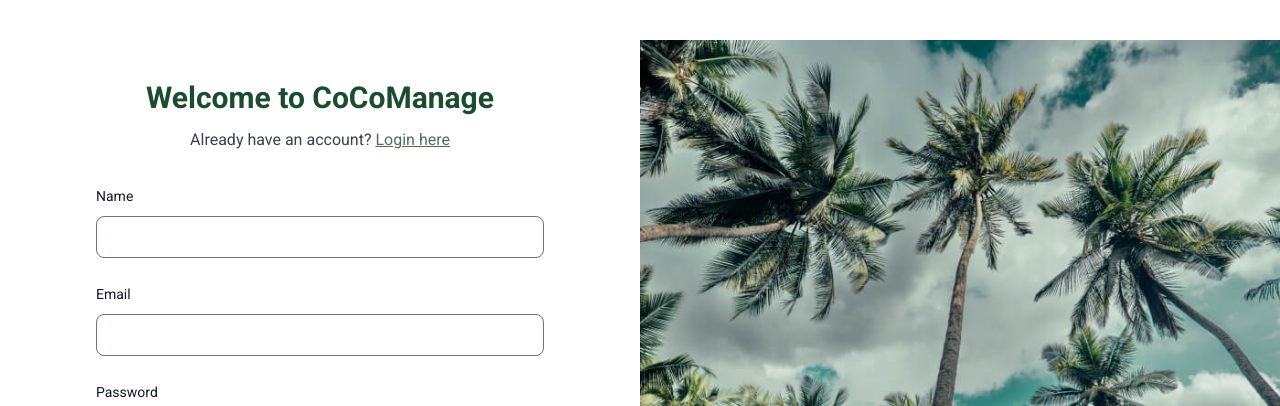
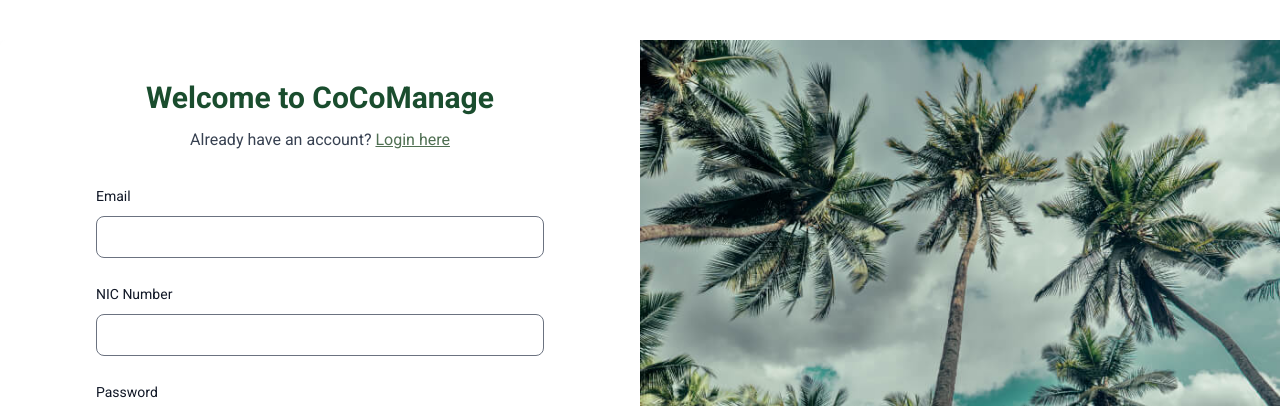
Before and after one commit to SA-Tester/CocoManage, a React (Vite) app in the folder frontend/: page /signup in a window 1280 px wide. Shown: the top 406 px of the page. Built offline with nearby package versions, Linux system fonts and the light colour scheme.

Commit message:
Updated signup

```diff
--- a/frontend/src/pages/SignUp.jsx
+++ b/frontend/src/pages/SignUp.jsx
@@ -4,7 +4,7 @@ import { Label, TextInput, Button } from "flowbite-react";
 import axios from "axios";
 
 const SignUp = () => {
-	const [name, setName] = useState("");
+  const [nic, setNic] = useState("");
   const [email, setEmail] = useState("");
   const [password, setPassword] = useState("");
   const [confirmPassword, setConfirmPassword] = useState("");
@@ -13,10 +13,6 @@ const SignUp = () => {
   const [loading, setLoading] = useState(false);
 
   //frontend form validations
-	const validateName = (name) => {
-		return /^[a-zA-Z\s]+$/.test(name);
-	};
-
   const validateEmail = (email) => {
     return /^[^\s@]+@[^\s@]+\.[^\s@]+$/.test(email);
   };
@@ -26,13 +22,13 @@ const SignUp = () => {
     setError("");
     setSuccess("");
 
-		if (!validateName(name)) {
-			setError("Name should not include numbers or special characters.");
+    if (!validateEmail(email)) {
+      setError("Invalid email address.");
       return;
     }
 
-		if (!validateEmail(email)) {
-			setError("Invalid email address.");
+    if (nic.length !== 10 && nic.length !== 12) {
+      setError("Your NIC number should contain 10 or 12 characters.");
       return;
     }
 
@@ -49,7 +45,7 @@ const SignUp = () => {
     try {
       setLoading(true);
       const response = await axios.post("http://127.0.0.1:8000/api/signup/", {
-				name,
+        nic,
         email,
         password,
         confirmPassword,
@@ -90,21 +86,6 @@ const SignUp = () => {
                   {error && <p style={{ color: "red" }}>{error}</p>}
                   {success && <p style={{ color: "green" }}>{success}</p>}
                 </div>
-								{/*Name*/}
-								<div className="mb-6">
-									<div className="mb-2 block">
-										<Label htmlFor="name" value="Name" className="capitalize" />
-									</div>
-									<TextInput
-										id="name"
-										name="name"
-										type="text"
-										value={name}
-										onChange={(e) => setName(e.target.value)}
-										required
-										color={"dark"}
-									/>
-								</div>
                 {/*email*/}
                 <div className="mb-6">
                   <div className="mb-2 block">
@@ -120,6 +101,25 @@ const SignUp = () => {
                     type="email"
                     value={email}
                     onChange={(e) => setEmail(e.target.value)}
+                    required
+                    color={"dark"}
+                  />
+                </div>
+                {/*NIC*/}
+                <div className="mb-6">
+                  <div className="mb-2 block">
+                    <Label
+                      htmlFor="nic"
+                      value="NIC Number"
+                      className="capitalize"
+                    />
+                  </div>
+                  <TextInput
+                    id="nic"
+                    name="nic"
+                    type="text"
+                    value={nic}
+                    onChange={(e) => setNic(e.target.value)}
                     required
                     color={"dark"}
                   />
```
Also changed, not shown: 2 other files (tests, documents, lock files or other folders). Lines whose indentation alone changed are shown as unchanged.
